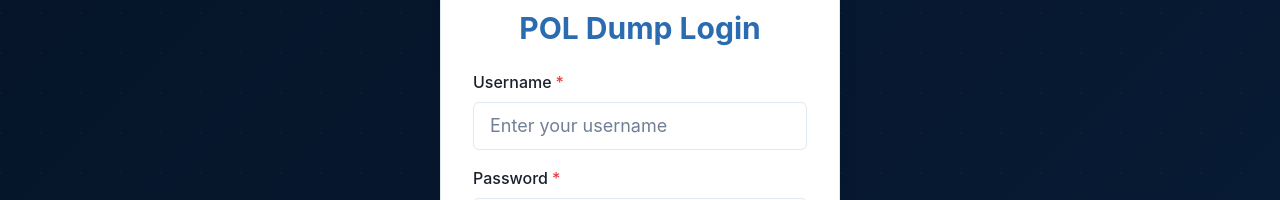
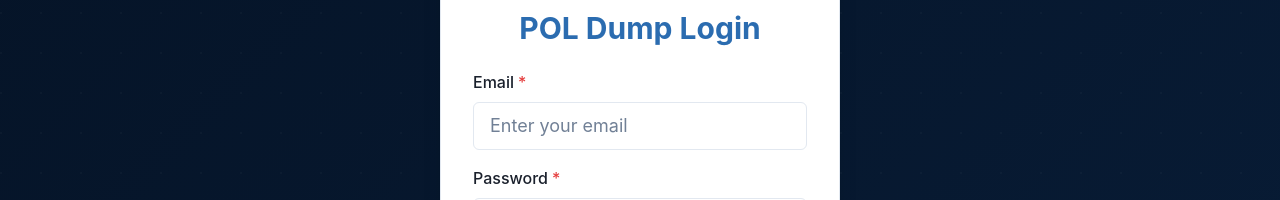
Before and after one commit to RobinGonzales13/mern-540-website, a React (Vite) app in the folder frontend/: page /pol-login in a window 1280 px wide. Shown: the part 308-508 px from the top of the page. Built offline with nearby package versions, Linux system fonts and the light colour scheme.

Commit message:
fixed login form

```diff
--- a/frontend/src/pages/POLLogin.jsx
+++ b/frontend/src/pages/POLLogin.jsx
@@ -12,6 +12,7 @@ import {
   Image,
   Flex,
   Container,
+  FormErrorMessage,
 } from "@chakra-ui/react";
 import axios from "axios";
 import { useNavigate } from "react-router-dom";
@@ -20,19 +21,43 @@ import Navbar from "../components/ui/navbar";
 const API_URL = import.meta.env.VITE_API_URL;
 
 const POLLogin = () => {
-  const [username, setUsername] = useState("");
+  const [email, setEmail] = useState("");
   const [password, setPassword] = useState("");
   const [loading, setLoading] = useState(false);
+  const [errors, setErrors] = useState({});
   const toast = useToast();
   const navigate = useNavigate();
 
+  const validateEmail = (email) => {
+    const re = /^[^\s@]+@[^\s@]+\.[^\s@]+$/;
+    return re.test(email);
+  };
+
   const handleSubmit = async (e) => {
     e.preventDefault();
+    setErrors({});
+
+    // Validate email
+    if (!email) {
+      setErrors({ email: "Email is required" });
+      return;
+    }
+    if (!validateEmail(email)) {
+      setErrors({ email: "Please enter a valid email address" });
+      return;
+    }
+
+    // Validate password
+    if (!password) {
+      setErrors({ password: "Password is required" });
+      return;
+    }
+
     setLoading(true);
 
     try {
       const response = await axios.post(`${API_URL}/api/pol/login`, {
-        username,
+        email,
         password,
       });
 
@@ -117,18 +142,19 @@ const POLLogin = () => {
               </Heading>
               <form onSubmit={handleSubmit}>
                 <VStack spacing={4}>
-                  <FormControl isRequired>
-                    <FormLabel fontWeight="medium">Username</FormLabel>
+                  <FormControl isRequired isInvalid={errors.email}>
+                    <FormLabel fontWeight="medium">Email</FormLabel>
                     <Input
-                      type="text"
-                      value={username}
-                      onChange={(e) => setUsername(e.target.value)}
-                      placeholder="Enter your username"
+                      type="email"
+                      value={email}
+                      onChange={(e) => setEmail(e.target.value)}
+                      placeholder="Enter your email"
                       size="lg"
                       focusBorderColor="blue.500"
                     />
+                    <FormErrorMessage>{errors.email}</FormErrorMessage>
                   </FormControl>
-                  <FormControl isRequired>
+                  <FormControl isRequired isInvalid={errors.password}>
                     <FormLabel fontWeight="medium">Password</FormLabel>
                     <Input
                       type="password"
@@ -138,6 +164,7 @@ const POLLogin = () => {
                       size="lg"
                       focusBorderColor="blue.500"
                     />
+                    <FormErrorMessage>{errors.password}</FormErrorMessage>
                   </FormControl>
                   <Button
                     type="submit"
```
